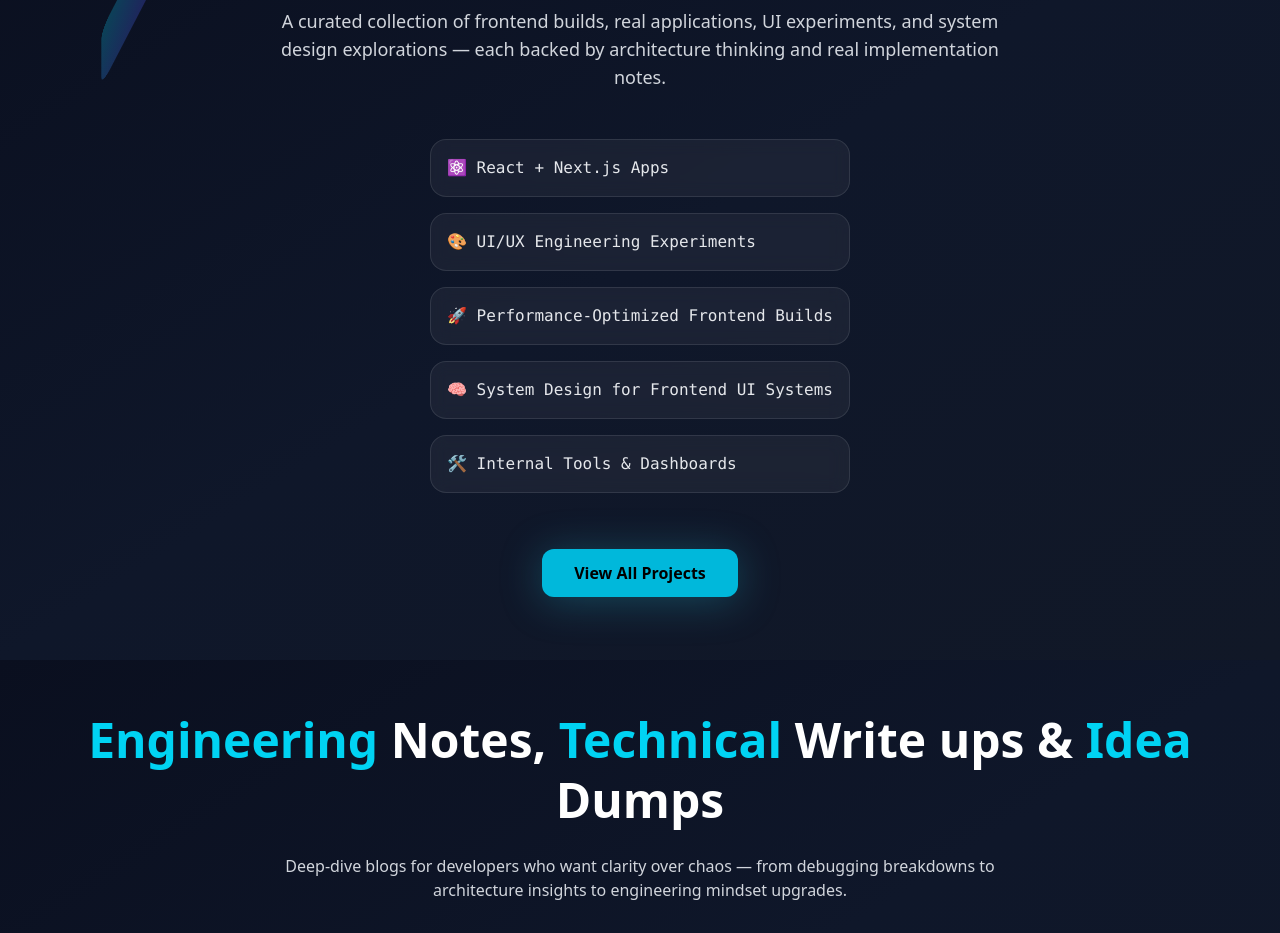
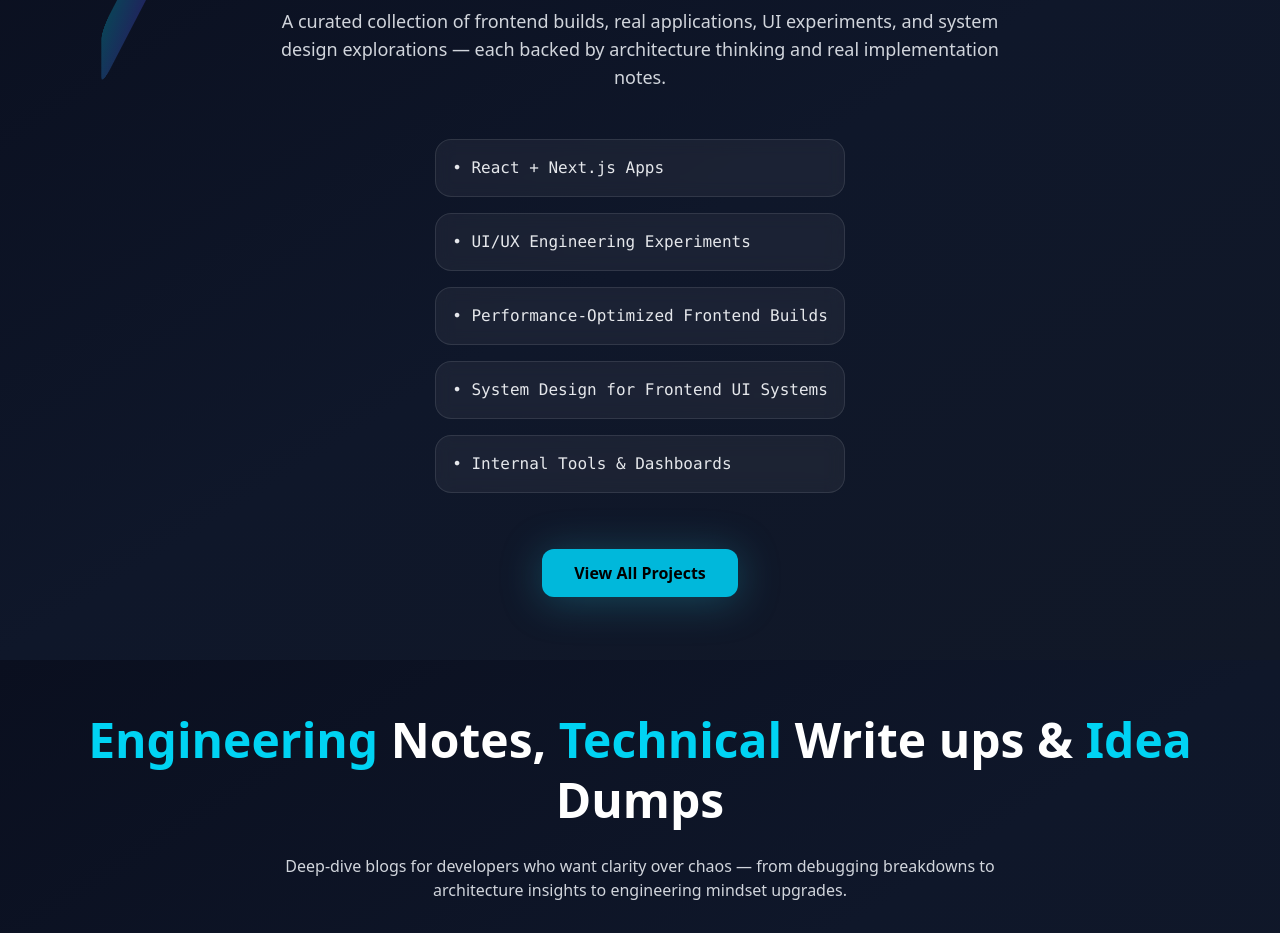
Before and after one commit to raushan-sinha/skills-sphere, a React (Vite) app: page / in a window 1280 px wide. Shown: the part 1740-2673 px from the top of the page. Built offline with nearby package versions, Linux system fonts and the light colour scheme.

Commit message:
Removed icons & added dot

```diff
--- a/src/pages/Home/sections/ProjectSection.jsx
+++ b/src/pages/Home/sections/ProjectSection.jsx
@@ -2,11 +2,11 @@ import React from 'react'
 
 //todo: Project information -
 const projectHighlights = [
-    "⚛️ React + Next.js Apps",
-    "🎨 UI/UX Engineering Experiments",
-    "🚀 Performance-Optimized Frontend Builds",
-    "🧠 System Design for Frontend UI Systems",
-    "🛠️ Internal Tools & Dashboards",
+    "React + Next.js Apps",
+    "UI/UX Engineering Experiments",
+    "Performance-Optimized Frontend Builds",
+    "System Design for Frontend UI Systems",
+    "Internal Tools & Dashboards",
 ];
 
 const ProjectSection = () => {
@@ -30,10 +30,9 @@ const ProjectSection = () => {
                 {projectHighlights.map((list, idx) => (
                     <li
                         key={idx}
-                        className="group p-4 rounded-2xl bg-white/5 backdrop-blur-sm border border-white/10 transition-all duration-300 hover:bg-white/10 hover:border-cyan-400/40 shadow-[0_0_0_0_rgba(0,0,0,0)] hover:shadow-[0_8px_20px_rgba(0,255,255,0.15)] animate-slideUp text-left font-mono"
-                        style={{ animationDelay: `${idx * 0.12}s` }}
+                        className="group p-4 rounded-2xl bg-white/5 backdrop-blur-sm border border-white/10 transition-all duration-300 hover:bg-white/10 hover:border-cyan-400/40 shadow-[0_0_0_0_rgba(0,0,0,0)] hover:shadow-[0_8px_20px_rgba(0,255,255,0.15)] animate-slideUp text-left font-mono cursor-pointer"
                     >
-                        {list}
+                        • {list}
                     </li>
                 ))}
             </ul>
```
